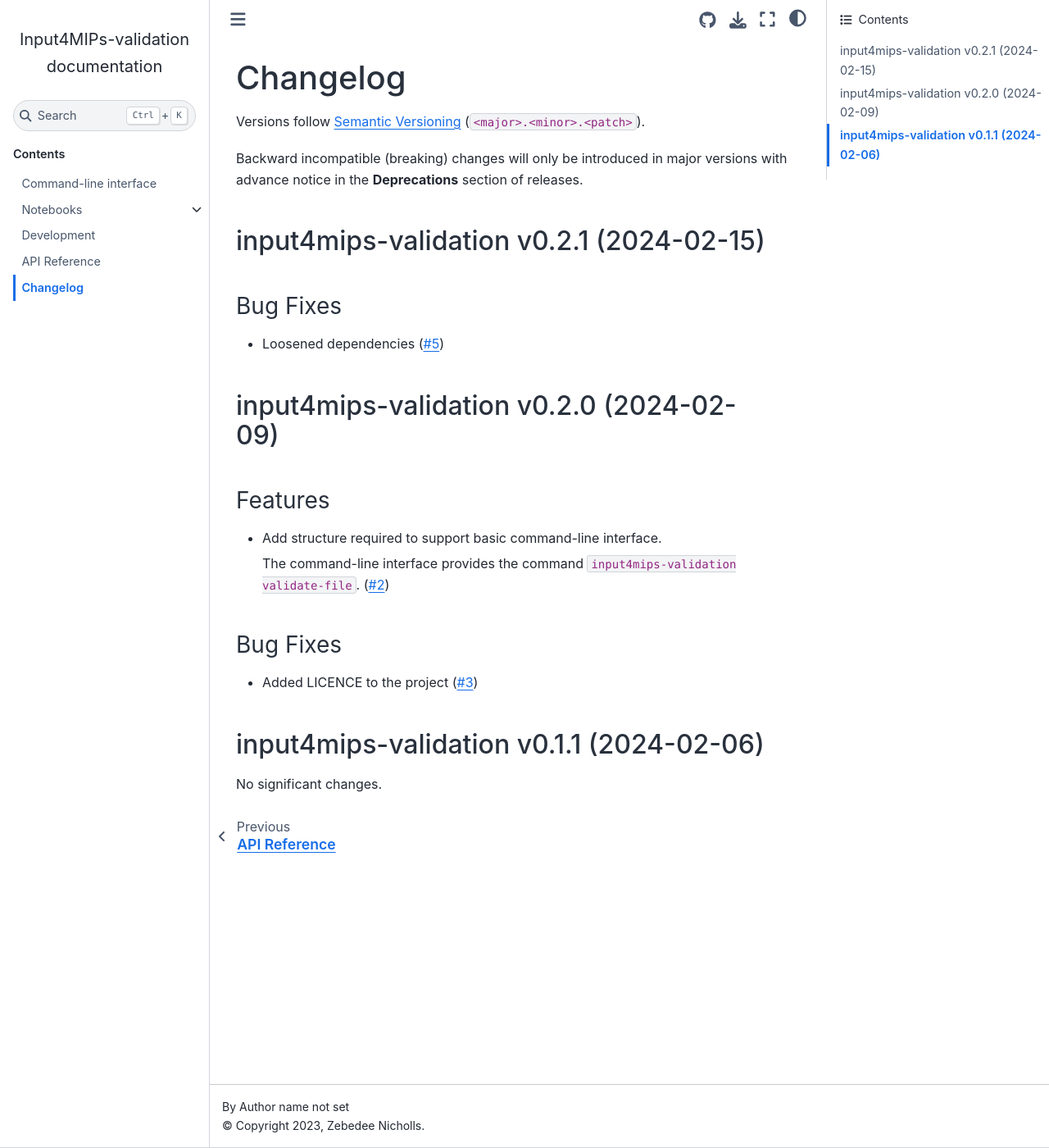
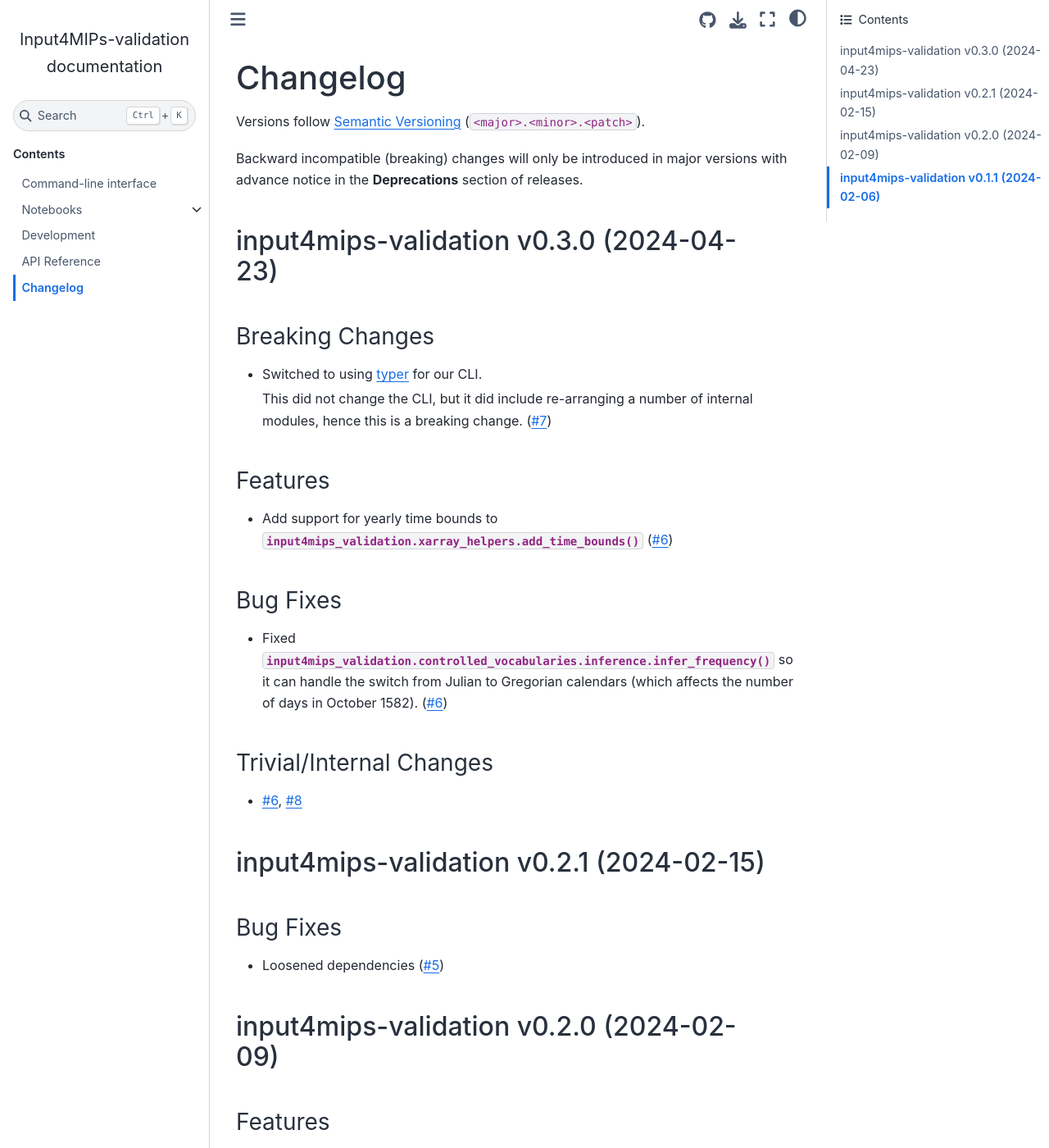
Before and after one commit to climate-resource/input4mips_validation, a Sphinx documentation site: the page built from docs/source/changelog.md, in a window 1280 px wide and 1400 px high. Shown: the whole window at 82% size. Built offline with Sphinx 7.4.7 and the Sphinx Book theme 1.1.4, drawn with Linux system fonts in a browser that asks for light colours; pages that are not in the unit, such as notebooks, are missing from menus.

Commit message:
bump: version 0.2.2a0 -> 0.3.0

```diff
--- a/docs/source/changelog.md
+++ b/docs/source/changelog.md
@@ -18,6 +18,32 @@ of rst and use slightly different categories.
 -->
 
 <!-- towncrier release notes start -->
+
+## input4mips-validation v0.3.0 (2024-04-23)
+
+
+### Breaking Changes
+
+- Switched to using [typer](https://typer.tiangolo.com/) for our CLI.
+
+  This did not change the CLI,
+  but it did include re-arranging a number of internal modules,
+  hence this is a breaking change. ([#7](https://github.com/climate-resource/input4mips_validation/pulls/7))
+
+### Features
+
+- Add support for yearly time bounds to {py:func}`input4mips_validation.xarray_helpers.add_time_bounds` ([#6](https://github.com/climate-resource/input4mips_validation/pulls/6))
+
+### Bug Fixes
+
+- Fixed {py:func}`input4mips_validation.controlled_vocabularies.inference.infer_frequency`
+  so it can handle the switch from Julian to Gregorian calendars
+  (which affects the number of days in October 1582). ([#6](https://github.com/climate-resource/input4mips_validation/pulls/6))
+
+### Trivial/Internal Changes
+
+- [#6](https://github.com/climate-resource/input4mips_validation/pulls/6), [#8](https://github.com/climate-resource/input4mips_validation/pulls/8)
+
 
 ## input4mips-validation v0.2.1 (2024-02-15)
 
--- a/pyproject.toml
+++ b/pyproject.toml
@@ -1,6 +1,6 @@
 [tool.poetry]
 name = "input4mips-validation"
-version = "0.2.2a0"
+version = "0.3.0"
 description = "Validation of input4MIPs data (checking file formats, metadata etc.)."
 authors = ["Zebedee Nicholls <zebedee.nicholls@climate-resource.com>"]
 readme = "README.md"
```
Also changed, not shown: changelog/6.feature.md (deleted, +0 -1 lines), changelog/6.fix.md (deleted, +0 -3 lines), changelog/6.trivial.md (deleted, +0 -1 lines), changelog/7.breaking.md (deleted, +0 -5 lines), changelog/8.trivial.md (deleted, +0 -1 lines).
